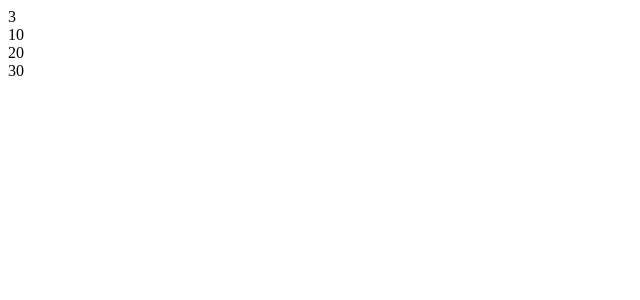
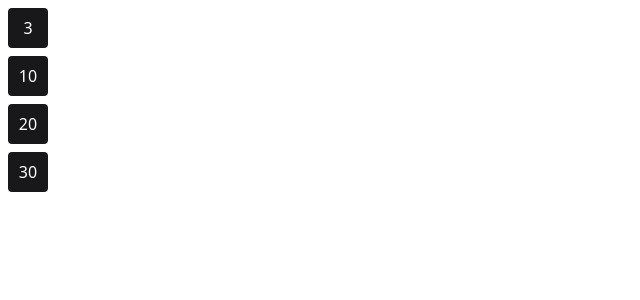
Before and after one commit to lucianoscabora/web, a React (Vite) app: page / in a window 1280 px wide. Shown: the top 300 px of the page, without its empty margins (0-640 px from the left). Built offline with nearby package versions, Linux system fonts and the light colour scheme.

Commit message:
frontend finished

```diff
--- a/src/App.tsx
+++ b/src/App.tsx
@@ -1,3 +1,4 @@
+import './styles/global.css'
 import { Habit } from "./components/Habit"
 function App() {
 
--- a/src/components/Habit.tsx
+++ b/src/components/Habit.tsx
@@ -1,10 +1,11 @@
 interface HabitProps {
     completed: number
-}
+  }
 
-export function Habit(props: HabitProps) {
+  export function Habit(props: HabitProps) {
     return (
-        <div className="bg-zinc-900 w-10 h-10 text-white rounded m-2">{props.completed}</div>
-
-    )
-}
+      <div className="bg-zinc-900 w-10 h-10 text-white rounded m-2 flex items-center justify-center">
+        {props.completed}
+      </div>
+    );
+  }
--- a/tailwind.config.cjs
+++ b/tailwind.config.cjs
@@ -1,6 +1,9 @@
 /** @type {import('tailwindcss').Config} */
 module.exports = {
-  content: ["./src/**/*.{html,js}"],
+  content: [
+    './src/**/*.tsx',
+    './index.html'
+  ],
   theme: {
     extend: {},
   },
```
